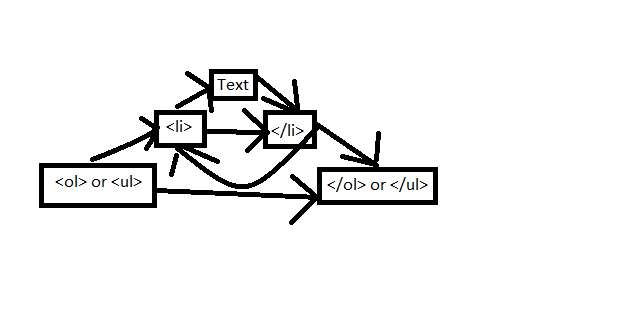
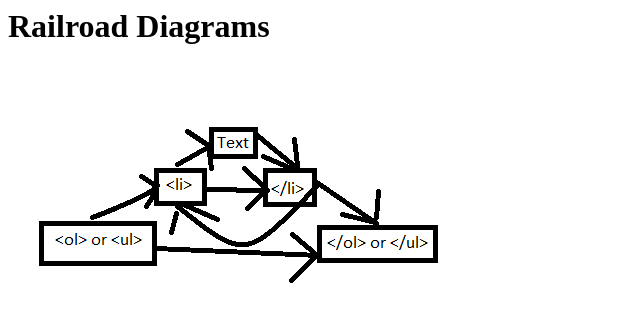
Before and after one commit to MHKEND01/Lee_Repository, a plain HTML site: page HTML_Railroad.html in a window 1280 px wide. Shown: the whole page, without its empty margins (0-640 px from the left). Drawn offline with Linux system fonts and the light colour scheme.

Commit message:
Update HTML_Railroad.html

```diff
--- a/HTML_Railroad.html
+++ b/HTML_Railroad.html
@@ -1,5 +1,6 @@
 <html>
 <body>
-<img src="Lee_Repository/Lists.png" alt="HTML Lists Railoraod Diagram" />
+  <h1>Railroad Diagrams</h1>
+<img src="Images/Lists.png" alt="HTML Lists Railoraod Diagram" />
 </body>
 </html>
```
